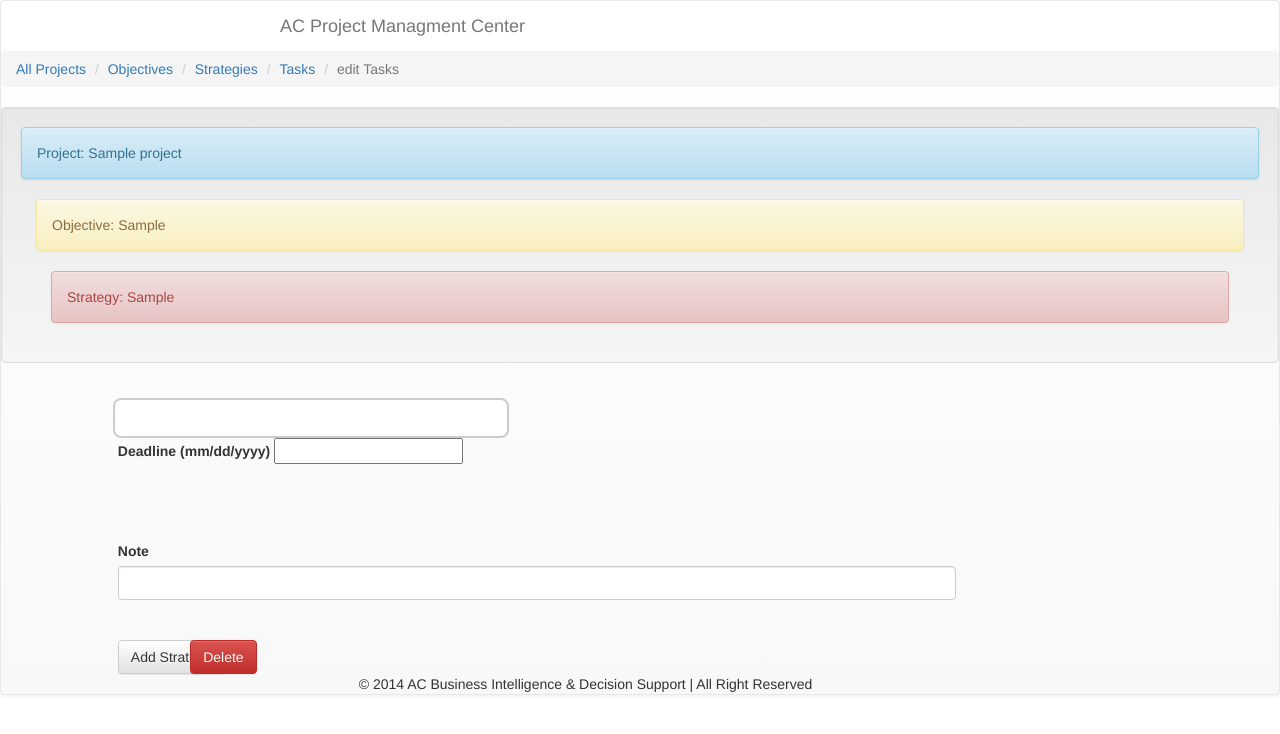
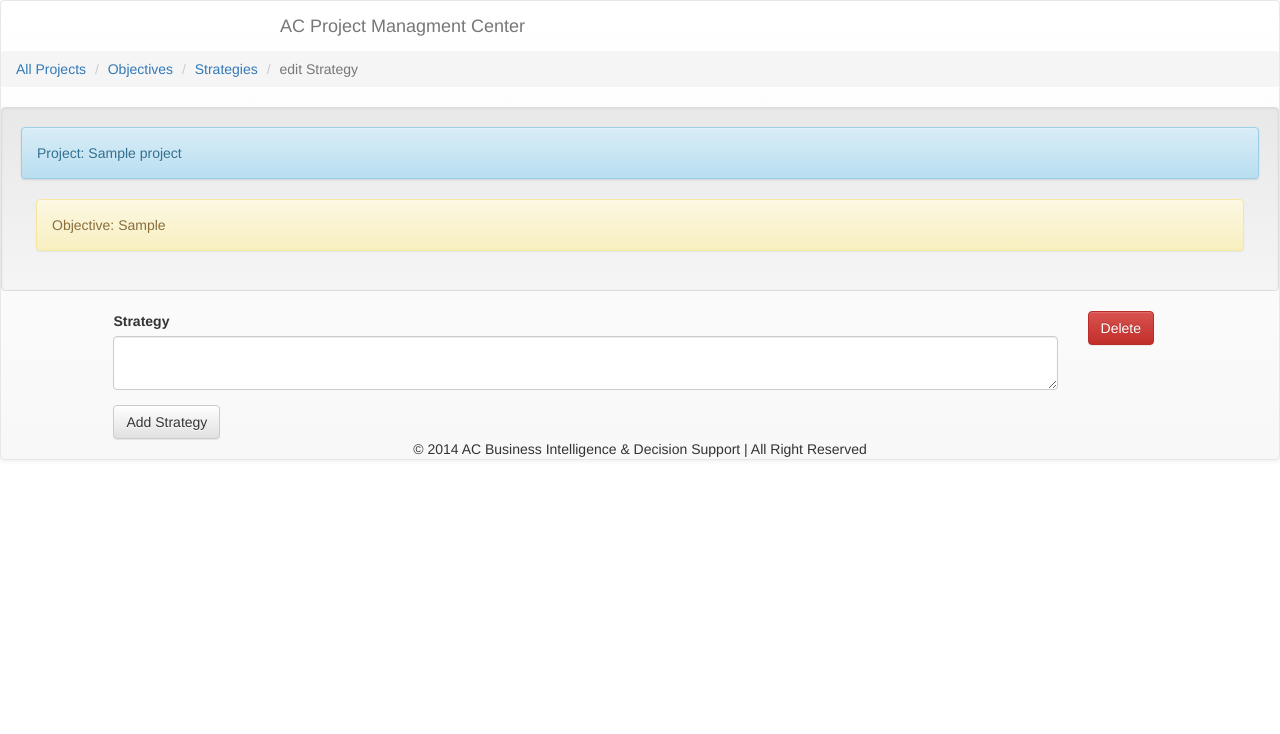
Before and after one commit to chetstar/projectmgmt-and-restart, a Flask app: template app/templates/edit_strategy.html in a window 1280 px wide. Shown: the top 734 px of the page. Run offline with Flask 2, Linux system fonts and the light colour scheme; the template is opened without the code that fills it: values that come from a table or form of the project are taken from there, others are empty; tables that the repository leaves empty hold one stand-in row (values such as "Sample post"); some libraries are stand-ins or nearby versions.

Commit message:
edit stratgegy working

```diff
--- a/app/templates/edit_strategy.html
+++ b/app/templates/edit_strategy.html
@@ -52,8 +52,7 @@
                       <li><a href="/start">All Projects</a></li>
   <li><a href="{{ url_for('project_outline', name = project.id) }}">Objectives</a></li>
     <li><a href="{{ url_for('strategy_outline', name = project.id, goal=pgoal.id) }}">Strategies</a></li>
-     <li><a href="{{ url_for('task_outline', name = project.id, goal=pgoal.id,strategy=pstrat.id) }}">Tasks</a></li>
-  <li class="active">edit Tasks</li>
+  <li class="active">edit Strategy</li>
 </ol>
 
 
@@ -67,8 +66,6 @@
         <div class="col-md-12 ">
         <div class="alert alert-warning"> Objective: {{ pgoal.goal }}</div>
 
-        <div class="col-md-12 ">
-        <div class="alert alert-danger">   Strategy: {{ pstrat.strategy }}</div>
 
      </div></div></div></div></div></div>
 
@@ -79,30 +76,9 @@
   <form class="inline" method="post" role="form" format="mm/dd/yyyy">
 {{ form.hidden_tag() }}
 {{ wtf.form_errors(form) }}
-{{ wtf.form_field(form.task) }}
+{{ wtf.form_field(form.strategy) }}
 
-  <div id="the-basics">
-<input class="typeahead" type="text"  id='staff' name='staff' value="{{ form.staff.data }}" for="staff">
-</div>
-   <script type="text/javascript" src="/static/js/states.js"></script>
-</div>
- <div class="col-md-11 ">
-  <div class="col-md-1 "></div>
-  <div class="col-md-10 ">
-  <label class="control-label" for="deadline">
 
-                            Deadline (mm/dd/yyyy)
-
-                        </label>
-<input data-provide="datepicker" data-date-format="mm/dd/yyyy" id="deadline"  type="text" value="{{ form.deadline.data }}" name="deadline" required></input>
-<br><br>
-{{ wtf.form_field(form.complete) }}<br><br>
-  <label class="control-label" for="note">
-Note
-                        </label>
-    <input id="note" class="form-control" type="text"  name="note"  value="{{ form.note.data }}" maxlength="300"  ></input><br><br>
-   <div class="row">
-      <div class="col-md-1 ">
 {{ wtf.form_field(form.submit) }}</form> </div>
   <form class="horizontal" method="post" role="delete_form"><div class="col-md-1 "> {{ delete_form.hidden_tag() }}<input class="btn btn-danger" id="submit" name="submit" value="Delete" type="submit">
 </form>
```
